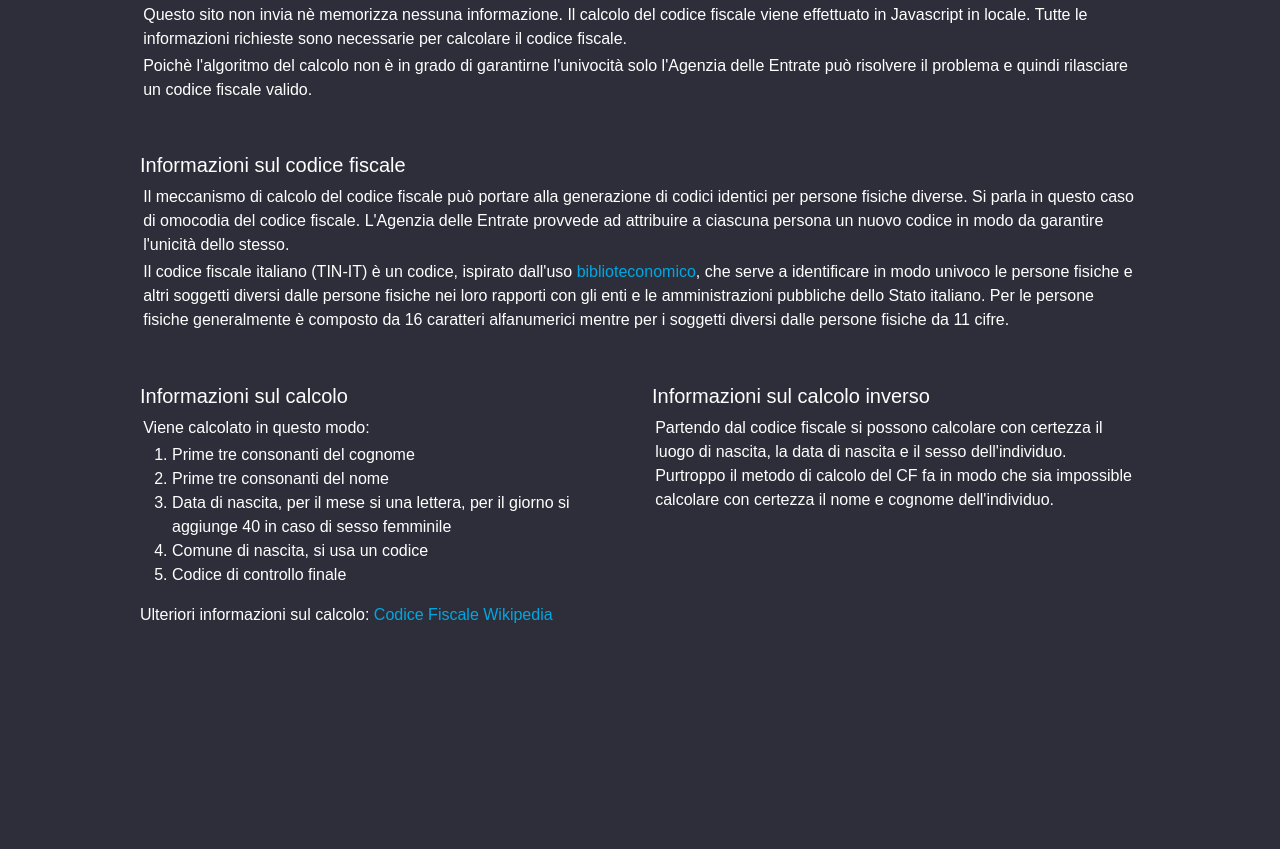
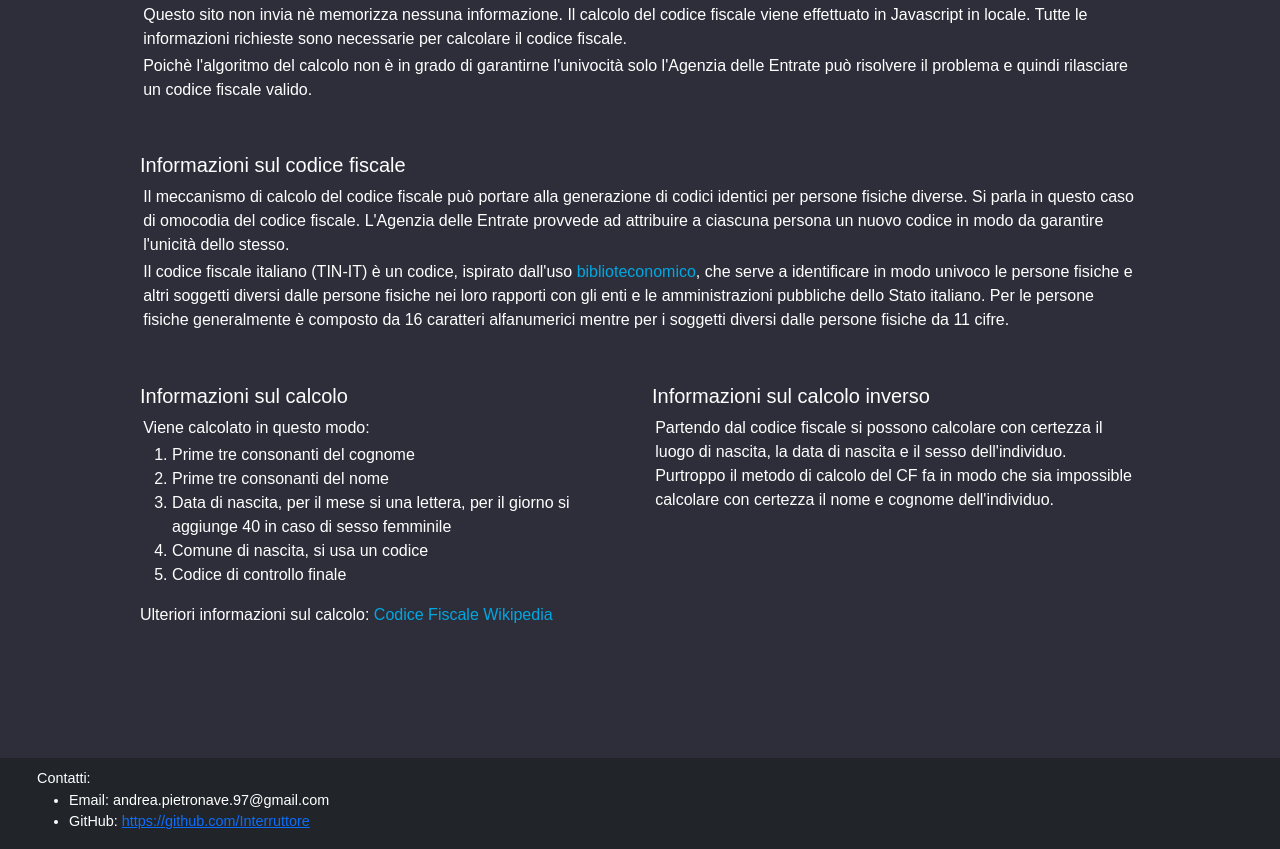
Before and after one commit to Interruttore/cf-generator, a website: page public/about.html in a window 1280 px wide. Shown: the part 280-1129 px from the top of the page. Before the commit the page ends 910 px from the top, so only its background shows below. Drawn offline with nearby package versions, Linux system fonts and the light colour scheme; a web font is replaced by a local one.

Commit message:
Added Footer

```diff
--- a/public/about.html
+++ b/public/about.html
@@ -127,6 +127,23 @@
       </div>
     </main>
 
+    <footer class="footer py-3 bg-dark">
+      <div class="container-fluid justify-content-end">
+        <p>Contatti:</p>
+        <ul>
+          <li>Email: <span>andrea.pietronave.97@gmail.com</span></li>
+          <li>
+            GitHub:
+            <span
+              ><a href="https://github.com/Interruttore"
+                >https://github.com/Interruttore</a
+              ></span
+            >
+          </li>
+        </ul>
+      </div>
+    </footer>
+
     <script
       src="https://cdn.jsdelivr.net/npm/bootstrap@5.0.0-beta2/dist/js/bootstrap.bundle.min.js"
       integrity="sha384-b5kHyXgcpbZJO/tY9Ul7kGkf1S0CWuKcCD38l8YkeH8z8QjE0GmW1gYU5S9FOnJ0"
@@ -137,5 +154,6 @@
       integrity="sha256-H+K7U5CnXl1h5ywQfKtSj8PCmoN9aaq30gDh27Xc0jk="
       crossorigin="anonymous"
     ></script>
+
   </body>
 </html>
--- a/public/styles/style.css
+++ b/public/styles/style.css
@@ -46,6 +46,17 @@ nav button {
 .reverse-info{
   margin-top: 6%;
   color: #fff;
+}
+
+.footer{
+  font-size: 0.9em;
+  height: auto;
+  padding: 10px 0 0 25px !important;
+
+}
+
+.footer p{
+  margin-bottom: 0px;
 }
 
 .reverse-info a {
```
Also changed, not shown: public/404.html (added, +33 -0 lines), public/index.html (+16 -0 lines), public/reverse.html (+16 -0 lines).
